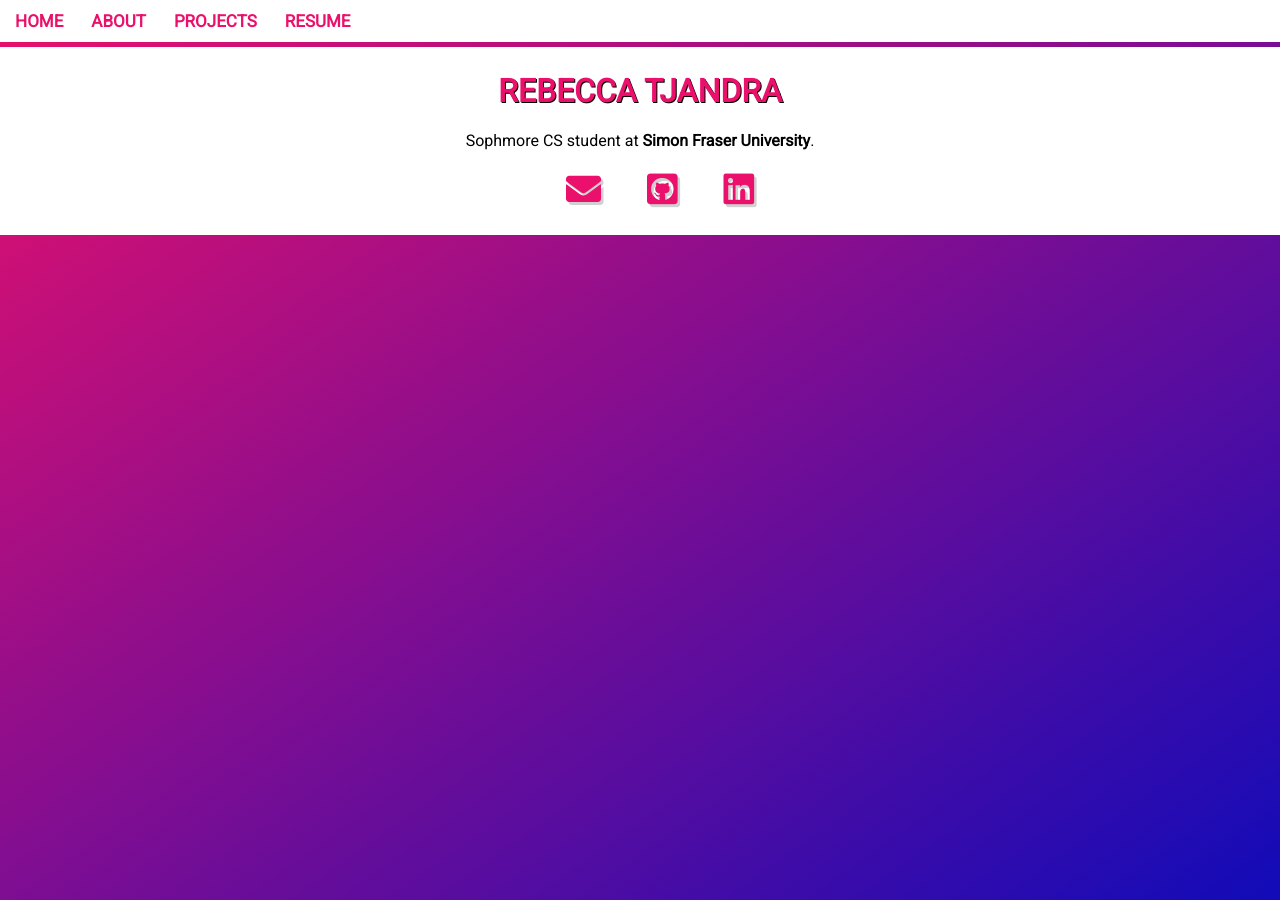
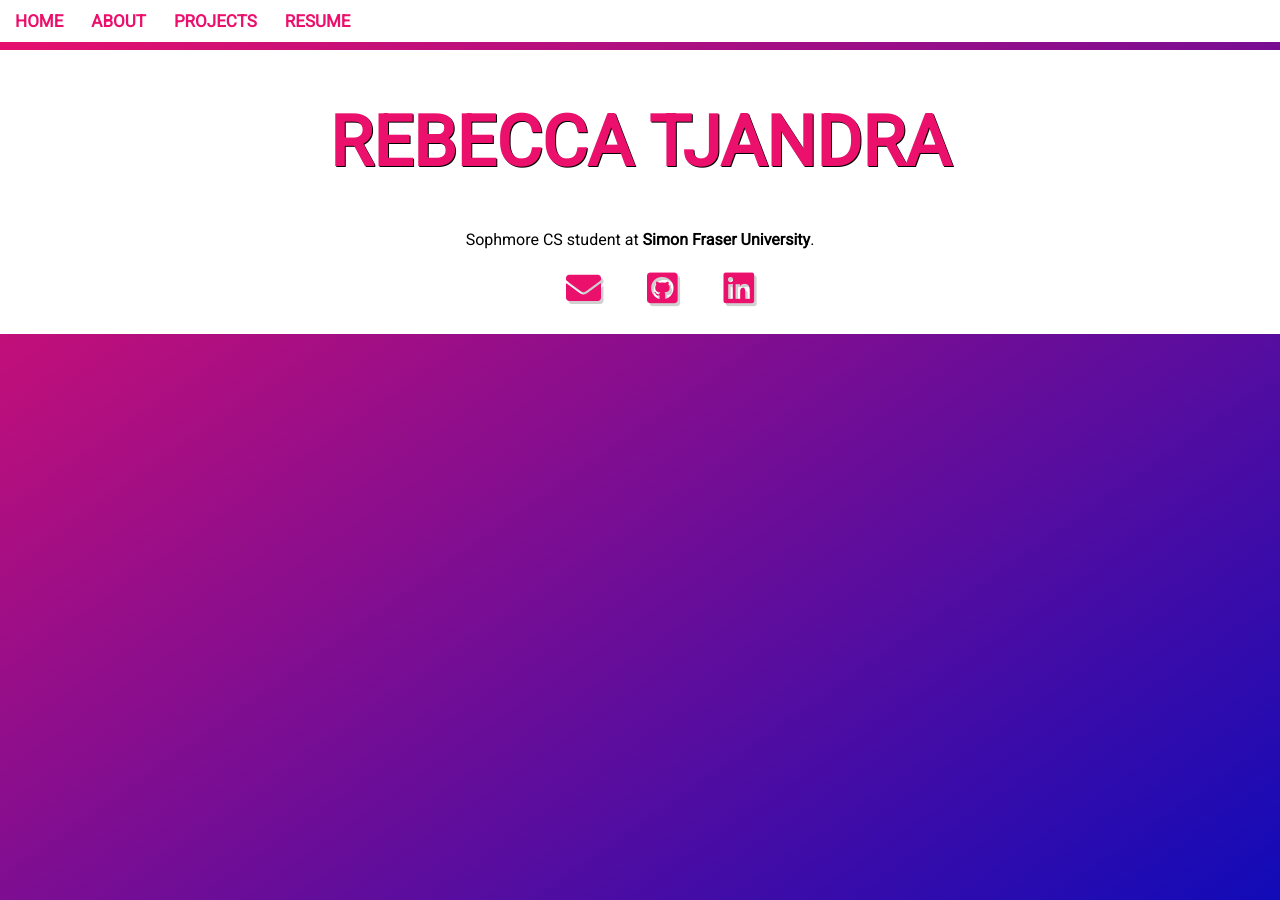
Before and after one commit to rebaka/rebaka.github.io, a Jekyll site: the page index.html, which Jekyll copies as it is, in a window 1280 px wide. Built offline with Jekyll 4.4.1, drawn with Linux system fonts in a browser that asks for light colours; nearby versions of some CDN libraries.

Commit message:
Update main.css

```diff
--- a/css/main.css
+++ b/css/main.css
@@ -38,13 +38,14 @@ body { /* body tag involves whole page */
 
 .nav-box{
  	padding : 4px;
-	margin: 4.5px 0 0 0;
+	margin: 8px 0px 0px 0px;
 	background: white;
 }
 
 h1{
 	color: #eb106b;
 	font-weight: 900;
+	font-size: 70px;
 	text-shadow: 1px 1px black;
 }
 
@@ -69,3 +70,7 @@ h1{
 	color: #110bb8;
 	text-shadow: 2.5px 2.5px #D0D0D0;
 }
+
+/* ==== About section ==== */
+
+/* ==== Projects section ==== */
```
